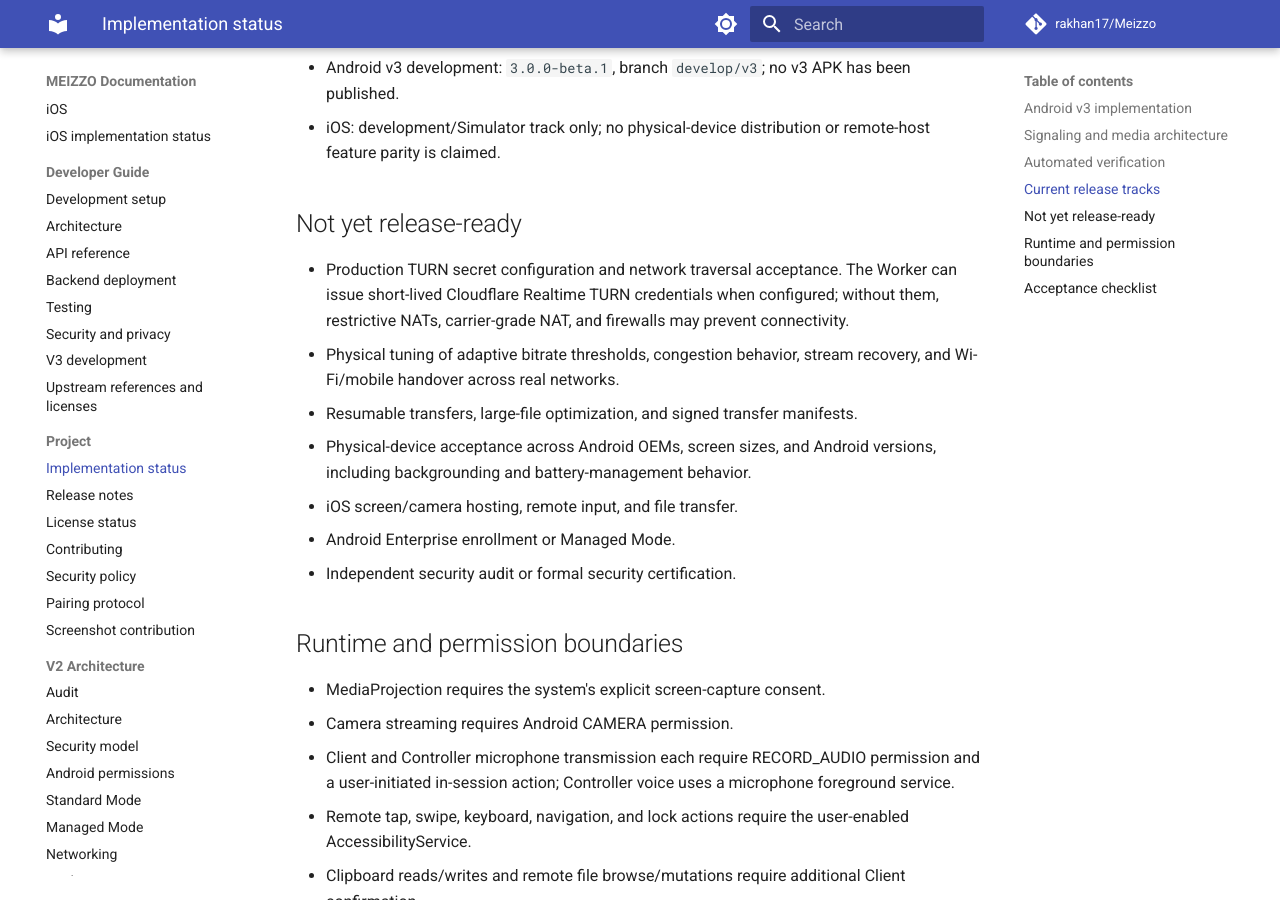
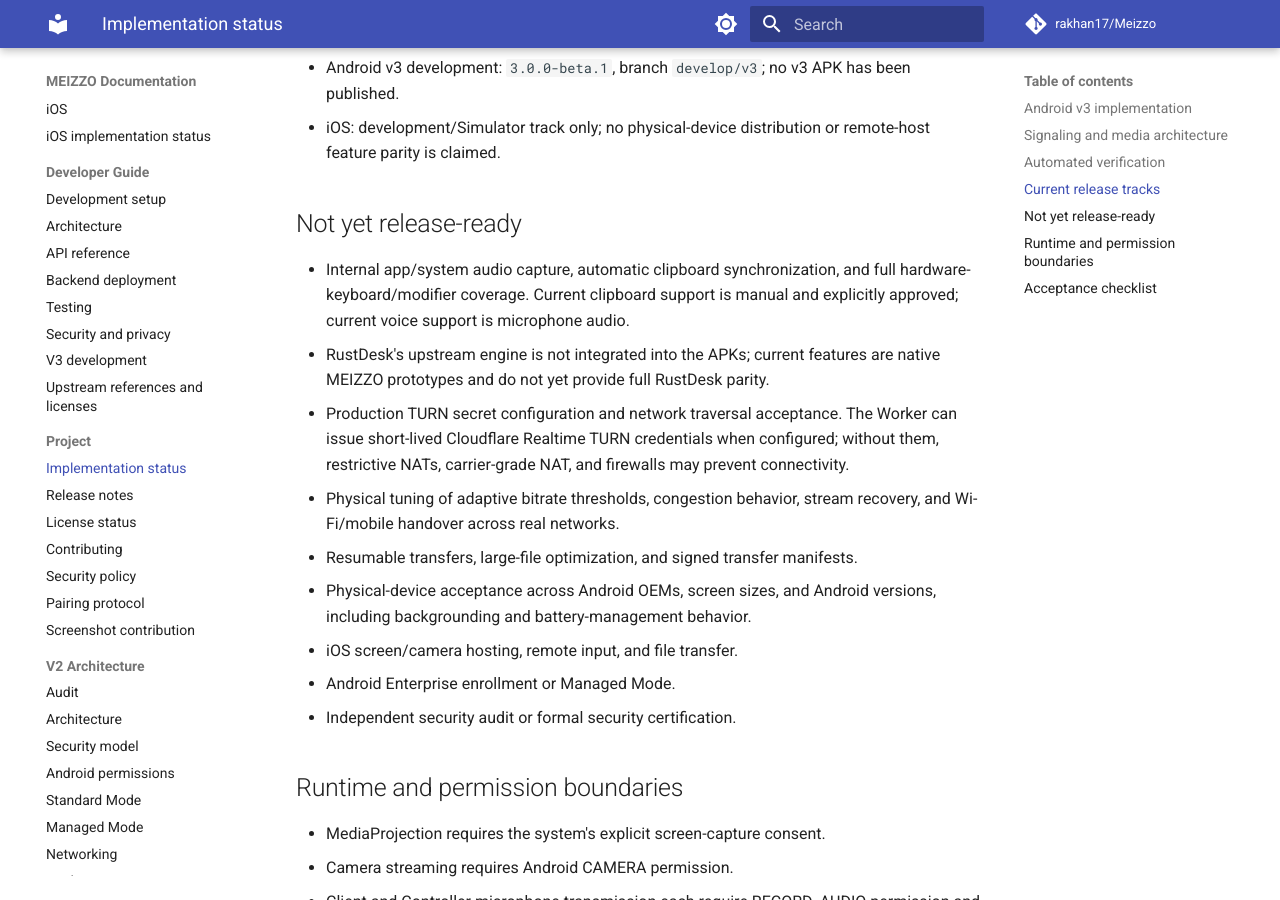
Before and after one commit to rakhan17/Meizzo, an MkDocs documentation site: the page built from docs/implementation-status.md, in a window 1280 px wide and 900 px high, scrolled down 3014 px. Built offline with MkDocs 1.6.1 and Material for MkDocs 9.7.7, drawn with Linux system fonts in a browser that asks for light colours; comment, search, counter and statistics services are not loaded.

Commit message:
List remaining RustDesk parity gaps in implementation status

```diff
--- a/docs/implementation-status.md
+++ b/docs/implementation-status.md
@@ -94,6 +94,11 @@ for real Android device testing, network traversal testing, or a security audit.
 
 ## Not yet release-ready
 
+- Internal app/system audio capture, automatic clipboard synchronization, and
+  full hardware-keyboard/modifier coverage. Current clipboard support is
+  manual and explicitly approved; current voice support is microphone audio.
+- RustDesk's upstream engine is not integrated into the APKs; current features
+  are native MEIZZO prototypes and do not yet provide full RustDesk parity.
 - Production TURN secret configuration and network traversal acceptance. The
   Worker can issue short-lived Cloudflare Realtime TURN credentials when
   configured; without them, restrictive NATs, carrier-grade NAT, and firewalls
```
